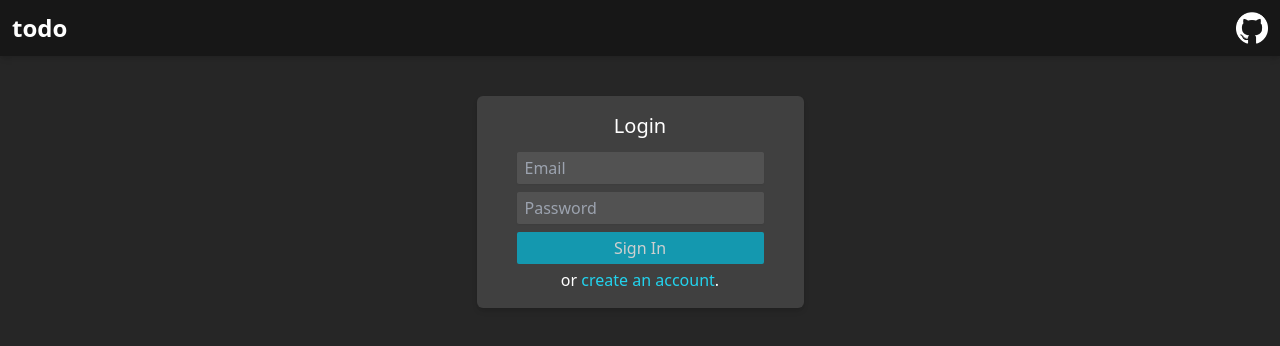
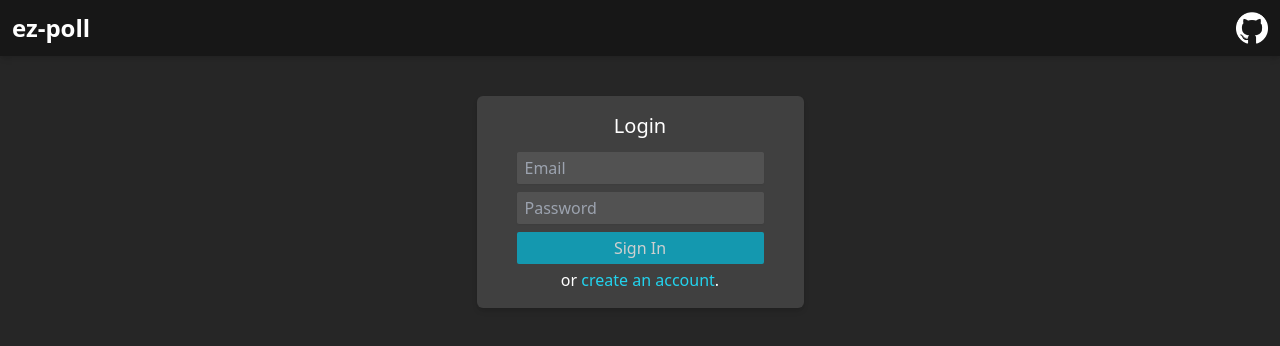
Before and after one commit to Angoooose/ez-poll, a Next.js app: page / in a window 1280 px wide. Shown: the top 346 px of the page. Built offline with nearby package versions, Linux system fonts and the light colour scheme.

Commit message:
Renaming app

```diff
--- a/components/Header/Header.tsx
+++ b/components/Header/Header.tsx
@@ -4,7 +4,7 @@ import Image from 'next/image';
 export default function Header() {
     return (
         <header className="bg-neutral-900 w-full mb-10 p-3 text-2xl font-bold shadow-md flex justify-between items-center">
-            todo
+            ez-poll
             <a className="h-8" href="https://github.com/Angoooose" target="_blank">
                 <Image src={github} width={32} height={32}/>
             </a>
--- a/package.json
+++ b/package.json
@@ -1,5 +1,5 @@
 {
-  "name": "todo",
+  "name": "ez-poll",
   "version": "0.1.0",
   "private": true,
   "scripts": {
```
